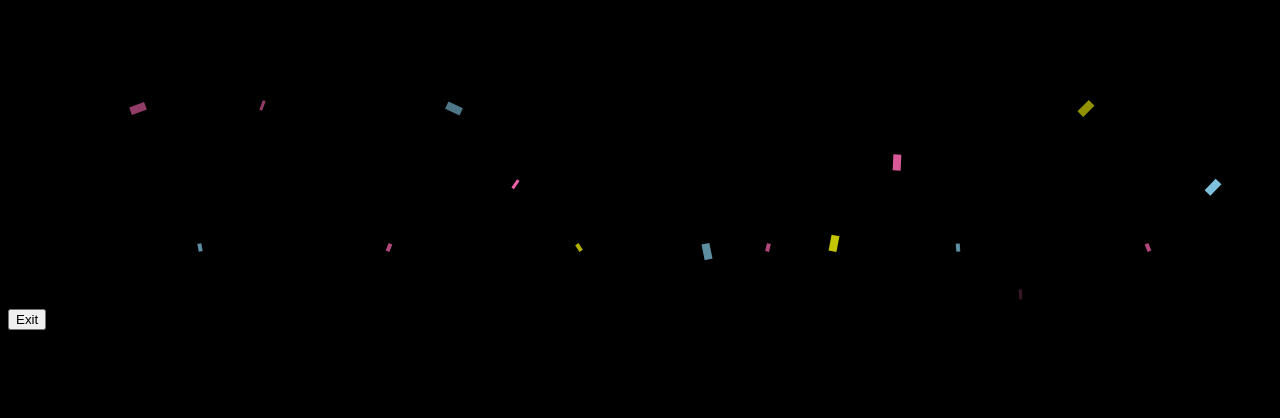
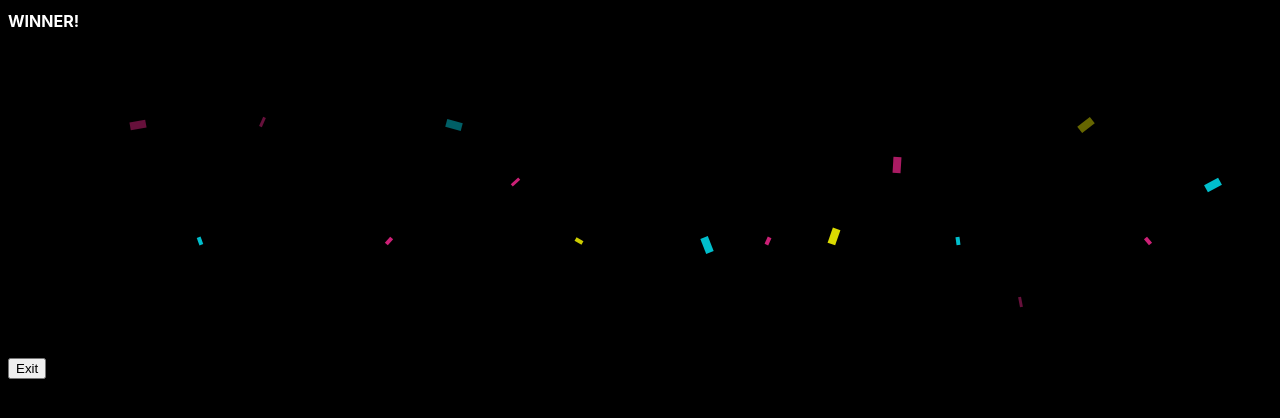
Before and after one commit to alex-y-z/OnPoint, an Electron app: page src/winner.html in a window 1280 px wide. Drawn offline with Linux system fonts and the light colour scheme.

Commit message:
Overhaul

```diff
--- a/src/newGame.css
+++ b/src/newGame.css
@@ -1,10 +1,35 @@
+:root {
+  /* Background Colors */
+  --bg-color-1: black;
+  --bg-color-2: white;
+  --bg-color-3: rgb(0, 81, 44);
+  --bg-color-4: rgb(50, 50, 50);
+  --bg-color-5: rgb(200, 200, 200);
+  --bg-color-6: rgb(230, 230, 230);
+
+  /* Accent Colors */
+  --ac-color-1: rgb(255, 198, 11);
+  --ac-color-2: rgb(0, 238, 255);
+  --ac-color-3: rgb(0, 128, 0);
+  --ac-color-4: rgb(255, 42, 42);
+  --ac-color-5: rgb(197, 197, 197);
+
+  /* Text Colors */
+  --tx-color-1: black;
+  --tx-color-2: white;
+
+  /* Border Colors */
+  --br-color-1: black;
+  --br-color-2: white;
+}
+
 body {
     font-family: -apple-system, BlinkMacSystemFont, 'Segoe UI', Roboto, Helvetica,
     Arial, sans-serif;
     margin: auto;
     max-width: 38rem;
     padding: 2rem;
-    background-color: #e0dbd3;
+    background-color: var(--bg-color-5);
 }
 
 /* Dropdown Button */
@@ -15,7 +40,7 @@ body {
   background-color: var(--bg-color-1);
   color: var(--tx-color-2);
   font-size: 16px;
-  border: 2px solid black;
+  border: 2px solid var(--br-color-1);
 }
 
 /* The container <div> - needed to position the dropdown content */
@@ -65,32 +90,8 @@ body {
     width: 100%;
     font-size: 16px;
     padding: 12px 20px 12px 40px;
-    border: 1px solid #ddd;
+    border: 1px solid var(--br-color-2);
     margin-bottom: 12px;
-  }
-
-  #p1:focus, #p2:focus {
-    outline: 3px solid lightgray;
-  }
-
-  #playerTable {
-    border-collapse: collapse;
-    width: 100%;
-    border: 1px solid #ddd;
-    font-size: 18px;
-  }
-
-  #playerTable th, #playerTable td {
-    text-align: left;
-    padding: 12px;
-  }
-
-  #playerTable tr {
-    border-bottom: 1px solid #ddd;
-  }
-
-  #playerTable tr.header, #playerTable tr:hover {
-    background-color: #f1f1f1;
   }
 
 input[type=text] {
@@ -98,7 +99,7 @@ input[type=text] {
     padding: 12px 20px 12px 40px;
     margin: 8px 0;
     box-sizing: border-box;
-    border: 1px solid #ddd;
+    border: 1px solid var(--br-color-2);
 }
 
 input[type=date] {
@@ -106,7 +107,7 @@ input[type=date] {
     padding: 12px 20px 12px 40px;
     margin: 8px 0;
     box-sizing: border-box;
-    border: 1px solid #ddd;
+    border: 1px solid var(--br-color-2);
 }
 
 input[type=number] {
@@ -114,7 +115,7 @@ input[type=number] {
     padding: 12px 20px 12px 40px;
     margin: 8px 0;
     box-sizing: border-box;
-    border: 1px solid #ddd;
+    border: 1px solid var(--br-color-2);
 }
 
 input[type=radio] {
--- a/src/newPlayer.css
+++ b/src/newPlayer.css
@@ -1,10 +1,34 @@
+:root {
+    /* Background Colors */
+    --bg-color-1: black;
+    --bg-color-2: white;
+    --bg-color-3: rgb(0, 81, 44);
+    --bg-color-4: rgb(50, 50, 50);
+    --bg-color-5: rgb(200, 200, 200);
+    --bg-color-6: rgb(230, 230, 230);
+
+    /* Accent Colors */
+    --ac-color-1: rgb(255, 198, 11);
+    --ac-color-2: rgb(0, 238, 255);
+    --ac-color-3: rgb(0, 128, 0);
+    --ac-color-4: rgb(255, 42, 42);
+
+    /* Text Colors */
+    --tx-color-1: black;
+    --tx-color-2: white;
+
+    /* Border Colors */
+    --br-color-1: black;
+    --br-color-2: white;
+  }
+
 body {
     font-family: -apple-system, BlinkMacSystemFont, 'Segoe UI', Roboto, Helvetica,
     Arial, sans-serif;
     margin: auto;
     max-width: 38rem;
     padding: 2rem;
-    background-color: #beb5a4;
+    background-color: var(--bg-color-6);
 }
 
 input[type=text] {
--- a/src/winner.css
+++ b/src/winner.css
@@ -1,6 +1,49 @@
+:root {
+    /* Background Colors */
+    --bg-color-1: black;
+    --bg-color-2: white;
+    --bg-color-3: rgb(0, 81, 44);
+    --bg-color-4: rgb(50, 50, 50);
+    --bg-color-5: rgb(200, 200, 200);
+    --bg-color-6: rgb(230, 230, 230);
+
+    /* Accent Colors */
+    --ac-color-1: rgb(255, 198, 11);
+    --ac-color-2: rgb(0, 238, 255);
+    --ac-color-3: rgb(0, 128, 0);
+    --ac-color-4: rgb(255, 42, 42);
+    --ac-color-5: rgb(197, 197, 197);
+    --ac-color-6: rgb(255, 40, 148);
+    --ac-color-7: rgb(255, 255, 0);
+
+    /* Text Colors */
+    --tx-color-1: black;
+    --tx-color-2: white;
+
+    /* Border Colors */
+    --br-color-1: black;
+    --br-color-2: white;
+}
+
 body {
     font-family: -apple-system, BlinkMacSystemFont, 'Segoe UI', Roboto, Helvetica, Arial, sans-serif;
-    background-color: black;
+    background-color: var(--bg-color-1);
+}
+
+h1 {
+    position: relative;
+    align-items: center;
+    justify-content: center;
+    color: var(--tx-color-2);
+    font-size: 12pt;
+}
+
+p {
+    position: relative;
+    align-items: center;
+    justify-content: center;
+    color: var(--tx-color-2);
+    font-size: 20pt;
 }
 
 .confetti {
@@ -17,7 +60,7 @@ body {
     position: absolute;
     width: 8px;
     height: 16px;
-    background: hotpink;
+    background: var(--ac-color-6);
     top: 0;
     opacity: 0;
 }
@@ -25,7 +68,7 @@ body {
 .confetti-piece:nth-child(1) {
     left: 5%;
     transform: rotate(-20deg);
-    animation: sprinkle 5000ms infinite ease-out;
+    animation: sprinkle 5000ms infinite linear;
     animation-delay: 1s;
     animation-duration: 2s;
 }
@@ -33,7 +76,7 @@ body {
 .confetti-piece:nth-child(2) {
     left: 10%;
     transform: rotate(100deg);
-    animation: sprinkle 5000ms infinite ease-out;
+    animation: sprinkle 5000ms infinite linear;
     animation-delay: 2s;
     animation-duration: 2.5s;
 }
@@ -41,7 +84,7 @@ body {
 .confetti-piece:nth-child(3) {
     left: 15%;
     transform: rotate(-50deg);
-    animation: sprinkle 5000ms infinite ease-out;
+    animation: sprinkle 5000ms infinite linear;
     animation-delay: 3s;
     animation-duration: 3.5s;
 }
@@ -49,7 +92,7 @@ body {
 .confetti-piece:nth-child(4) {
     left: 20%;
     transform: rotate(30deg);
-    animation: sprinkle 5000ms infinite ease-out;
+    animation: sprinkle 5000ms infinite linear;
     animation-delay: 4s;
     animation-duration: 3.5s;
 }
@@ -57,7 +100,7 @@ body {
 .confetti-piece:nth-child(5) {
     left: 25%;
     transform: rotate(-120deg);
-    animation: sprinkle 5000ms infinite ease-out;
+    animation: sprinkle 5000ms infinite linear;
     animation-delay: 5s;
     animation-duration: 2.5s;
 }
@@ -65,7 +108,7 @@ body {
 .confetti-piece:nth-child(6) {
     left: 30%;
     transform: rotate(105deg);
-    animation: sprinkle 5000ms infinite ease-out;
+    animation: sprinkle 5000ms infinite linear;
     animation-delay: 1s;
     animation-duration: 2s;
 }
@@ -73,7 +116,7 @@ body {
 .confetti-piece:nth-child(7) {
     left: 35%;
     transform: rotate(-94deg);
-    animation: sprinkle 5000ms infinite ease-out;
+    animation: sprinkle 5000ms infinite linear;
     animation-delay: 2s;
     animation-duration: 2.5s;
 }
@@ -81,7 +124,7 @@ body {
 .confetti-piece:nth-child(8) {
     left: 40%;
     transform: rotate(80deg);
-    animation: sprinkle 5000ms infinite ease-out;
+    animation: sprinkle 5000ms infinite linear;
     animation-delay: 3s;
     animation-duration: 3s;
 }
@@ -89,7 +132,7 @@ body {
 .confetti-piece:nth-child(9) {
     left: 45%;
     transform: rotate(-150deg);
-    animation: sprinkle 5000ms infinite ease-out;
+    animation: sprinkle 5000ms infinite linear;
     animation-delay: 4s;
     animation-duration: 3.5s;
 }
@@ -97,7 +140,7 @@ body {
 .confetti-piece:nth-child(10) {
     left: 50%;
     transform: rotate(130deg);
-    animation: sprinkle 5000ms infinite ease-out;
+    animation: sprinkle 5000ms infinite linear;
     animation-delay: 5s;
     animation-duration: 3s;
 }
@@ -105,7 +148,7 @@ body {
 .confetti-piece:nth-child(11) {
     left: 55%;
     transform: rotate(-54deg);
-    animation: sprinkle 5000ms infinite ease-out;
+    animation: sprinkle 5000ms infinite linear;
     animation-delay: 1s;
     animation-duration: 2.5s;
 }
@@ -113,7 +156,7 @@ body {
 .confetti-piece:nth-child(12) {
     left: 60%;
     transform: rotate(60deg);
-    animation: sprinkle 5000ms infinite ease-out;
+    animation: sprinkle 5000ms infinite linear;
     animation-delay: 2s;
     animation-duration: 2s;
 }
@@ -121,7 +164,7 @@ body {
 .confetti-piece:nth-child(13) {
     left: 65%;
     transform: rotate(45deg);
-    animation: sprinkle 5000ms infinite ease-out;
+    animation: sprinkle 5000ms infinite linear;
     animation-delay: 3s;
     animation-duration: 3.5s;
 }
@@ -129,7 +172,7 @@ body {
 .confetti-piece:nth-child(14) {
     left: 70%;
     transform: rotate(5deg);
-    animation: sprinkle 5000ms infinite ease-out;
+    animation: sprinkle 5000ms infinite linear;
     animation-delay: 4s;
     animation-duration: 3s;
 }
@@ -137,7 +180,7 @@ body {
 .confetti-piece:nth-child(15) {
     left: 75%;
     transform: rotate(-19deg);
-    animation: sprinkle 5000ms infinite ease-out;
+    animation: sprinkle 5000ms infinite linear;
     animation-delay: 5s;
     animation-duration: 2.5s;
 }
@@ -145,7 +188,7 @@ body {
 .confetti-piece:nth-child(16) {
     left: 80%;
     transform: rotate(-54deg);
-    animation: sprinkle 5000ms infinite ease-out;
+    animation: sprinkle 5000ms infinite linear;
     animation-delay: 1s;
     animation-duration: 2.5s;
 }
@@ -153,7 +196,7 @@ body {
 .confetti-piece:nth-child(17) {
     left: 85%;
     transform: rotate(65deg);
-    animation: sprinkle 5000ms infinite ease-out;
+    animation: sprinkle 5000ms infinite linear;
     animation-delay: 2s;
     animation-duration: 2.5s;
 }
@@ -161,7 +204,7 @@ body {
 .confetti-piece:nth-child(18) {
     left: 90%;
     transform: rotate(-98deg);
-    animation: sprinkle 5000ms infinite ease-out;
+    animation: sprinkle 5000ms infinite linear;
     animation-delay: 3s;
     animation-duration: 3s;
 }
@@ -169,7 +212,7 @@ body {
 .confetti-piece:nth-child(19) {
     left: 95%;
     transform: rotate(102deg);
-    animation: sprinkle 5000ms infinite ease-out;
+    animation: sprinkle 5000ms infinite linear;
     animation-delay: 4s;
     animation-duration: 2.5s;
 }
@@ -177,13 +220,13 @@ body {
 .confetti-piece:nth-child(20) {
     left: 100%;
     transform: rotate(5deg);
-    animation: sprinkle 5000ms infinite ease-out;
+    animation: sprinkle 5000ms infinite linear;
     animation-delay: 5s;
     animation-duration: 2.5s;
 }
 
 .confetti-piece:nth-child(odd) {
-    background: skyblue;
+    background: var(--ac-color-2);
 }
 
 .confetti-piece:nth-child(even) {
@@ -204,9 +247,10 @@ body {
 }
 
 .confetti-piece:nth-child(4n-7) {
-    background: yellow;
+    background: var(--ac-color-7);
 }
 
+/* Specifies the sprinkle animation code */
 @keyframes sprinkle {
     from {
         opacity: 0;
--- a/src/winner.html
+++ b/src/winner.html
@@ -6,6 +6,9 @@
     <link rel="stylesheet" href="winner.css" />
   </head>
   <body>
+    <h1>WINNER!</h1>
+    <p id="name"></p>
+
     <div class="confetti">  <!--20 Pieces of Confetti-->
         <div class="confetti-piece"></div>
         <div class="confetti-piece"></div>
```
Also changed, not shown: src/newGame.html (+4 -37 lines), src/scorer.js (+3 -35 lines).
